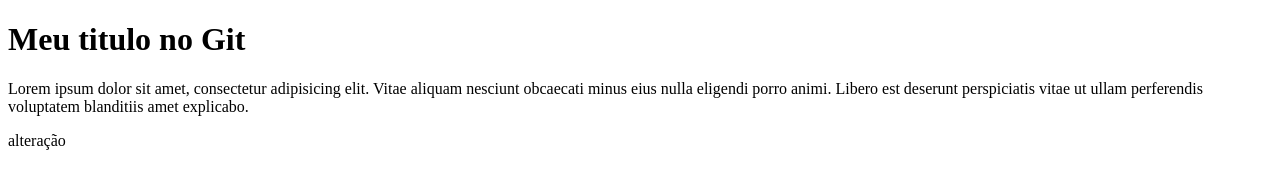
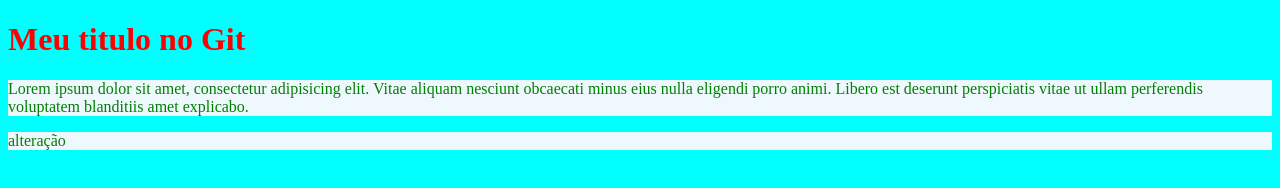
Before and after one commit to bruninn081/Usando-git, a plain HTML site: page index.html in a window 1280 px wide. Drawn offline with Linux system fonts and the light colour scheme.

Commit message:
ajuste no html e inclusão do css

```diff
--- a/index.html
+++ b/index.html
@@ -4,6 +4,7 @@
     <meta charset="UTF-8">
     <meta name="viewport" content="width=device-width, initial-scale=1.0">
     <title>Aula de Git</title>
+    <link rel="stylesheet" href="style.css">
 </head>
 <body>
     <h1>Meu titulo no Git</h1>
--- /dev/null
+++ b/style.css
@@ -0,0 +1,12 @@
+body {
+    background-color: aqua;
+}
+
+h1 {
+    color: red;
+}
+
+p {
+    color: green;
+    background-color: aliceblue;
+}
```
